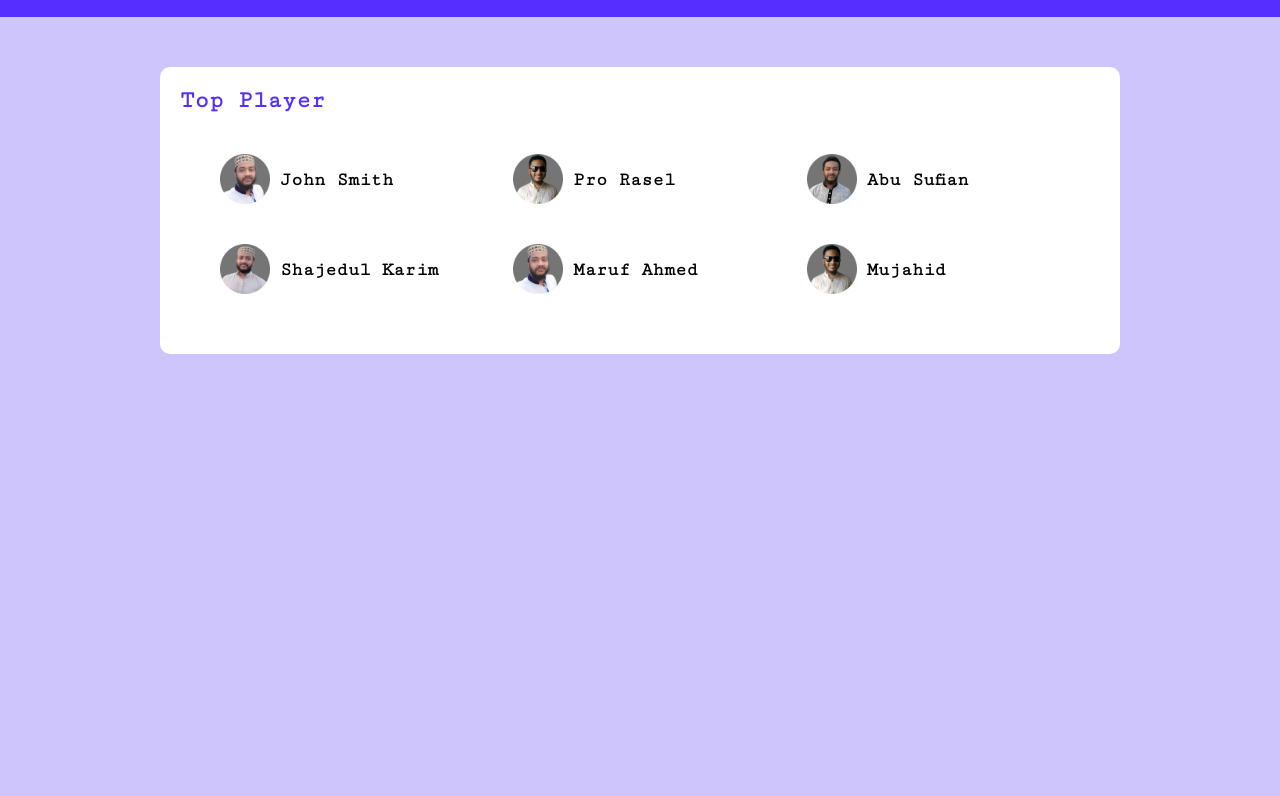
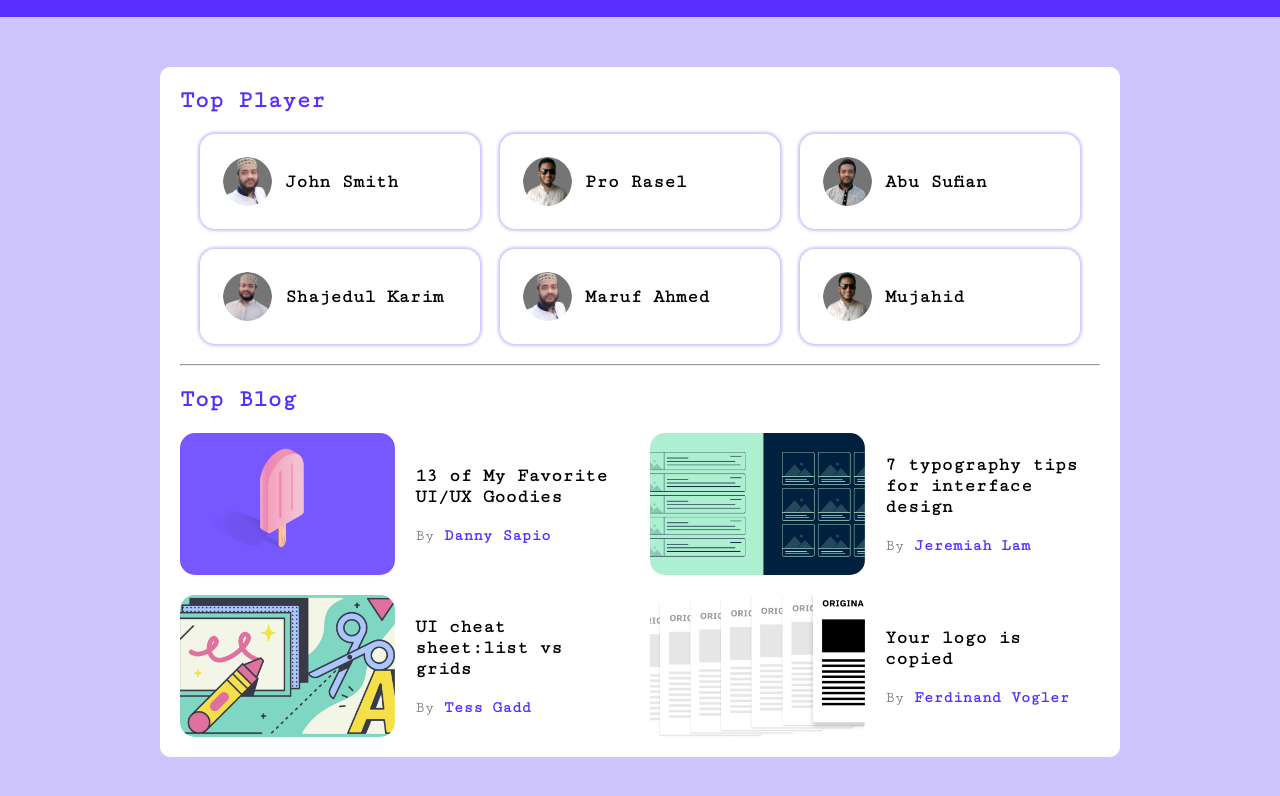
Before and after one commit to moinsoft/Idea, a plain HTML site: page index.html in a window 1280 px wide. Shown: the part 72-868 px from the top of the page. Before the commit the page ends 800 px from the top, so only its background shows below. Drawn offline with Linux system fonts and the light colour scheme.

Commit message:
Blog Part Done

```diff
--- a/css/style.css
+++ b/css/style.css
@@ -1,38 +1,37 @@
-@import url('https://fonts.googleapis.com/css2?family=Cutive+Mono&display=swap');
+@import url("https://fonts.googleapis.com/css2?family=Cutive+Mono&display=swap");
 
-*{
+* {
   margin: 0;
   padding: 0;
   box-sizing: border-box;
 }
 
-body{
-  font-family: 'Cutive Mono', monospace;
-  background-color:#cdc5fb;
+body {
+  font-family: "Cutive Mono", monospace;
+  background-color: #cdc5fb;
 }
 
-.container{
-  width:960px;
+.container {
+  width: 960px;
   max-width: 90%;
   margin: 0 auto;
 }
 
-.flex{
+.flex {
   display: flex;
   align-items: center;
 }
 
-.section-title{
-  color: #562EFF;
+.section-title {
+  color: #562eff;
 }
 
-
-header{
-  background-color:#562EFF;
+header {
+  background-color: #562eff;
   padding: 20px 0;
 }
 
-.logo{
+.logo {
   margin-right: auto;
 }
 
@@ -43,55 +42,121 @@ header{
   font-size: 23px;
 }
 
-.logo a img{
+.logo a img {
   width: 50px;
   margin-right: 10px;
-
 }
 
-.menu nav ul li{
+.menu nav ul li {
   list-style-type: none;
   margin: 0 10px;
 }
-.menu ul li a{
+.menu ul li a {
   text-decoration: none;
-  padding: 10px;color: #ffffff;
+  padding: 10px;
+  color: #ffffff;
   font-size: 20px;
   font-weight: bold;
+  transition: all 0.3s ease;
 }
 
-.profile img{
+.menu ul li a:hover {
+  color: #ff4a60;
+}
+
+.profile img {
   width: 45px;
   height: 45px;
   border-radius: 50%;
-  background-color:#fff;
-  border: 3px solid #562EFF;
+  background-color: #fff;
+  border: 3px solid #562eff;
+  transition: all 0.3s ease;
 }
 
-.profile img:hover{
+.profile img:hover {
   border: 3px solid #e8e7f3;
 }
 
-.playerBlog{
-  background-color:#ffffff;
+.playerBlog {
+  background-color: #ffffff;
   margin: 50px 0;
   padding: 20px;
   border-radius: 10px;
 }
 
-.player{
+.player {
   display: grid;
-  grid-template-columns: repeat(3,1fr);
+  grid-template-columns: repeat(3, 1fr);
+  gap: 20px;
   margin: 20px 0;
   padding: 0 20px;
-  justify-content: center;
 }
 
-.single-player{
-  padding:  20px;
+.single-player {
+  padding: 20px;
+  box-shadow: 0 0 3px 2px #cdc5fb;
+  border-radius: 15px;
+  transition: all 0.3s ease;
 }
 
-.single-player img{
-  width: 50px;
+.single-player:hover {
+  background-color: #562eff;
+  color: #fff;
+  box-shadow: 0 0 5px 5px #cdc5fb;
+}
+
+.single-player:hover img {
+  border: 3px solid #e8e7f3;
+}
+
+.single-player img {
+  width: 55px;
   margin-right: 10px;
+  border: 3px solid #fff;
+  border-radius: 50%;
 }
+
+.blog-title {
+  margin: 20px 0;
+}
+
+.blog {
+  display: grid;
+  grid-template-columns: repeat(2, 1fr);
+  gap: 20px;
+}
+
+.single-blog > * {
+  flex-basis: 100%;
+}
+
+.blog-img {
+  width: 300px;
+  height: 142px;
+  border-radius: 15px;
+  margin-right: 20px;
+  overflow: hidden;
+}
+
+.blog-img img {
+  width: 100%;
+  transition: all 1s ease;
+}
+
+.blog-img img:hover {
+  transform: scale(1.3);
+}
+
+.blog-info h3 {
+  margin-bottom: 20px;
+}
+
+.blog-info p {
+  color: #666666;
+}
+
+.blog-info p a {
+  color: #562eff;
+  font-weight: bold;
+  text-decoration: none;
+}
--- a/index.html
+++ b/index.html
@@ -12,19 +12,15 @@
     <title>Idea</title>
   </head>
   <body>
-
     <header>
-
       <div class="container flex">
-
         <div class="logo">
           <a class="flex" href="index.html">
-            <img src="assets/logo.svg" alt="">Idea
+            <img src="assets/logo.svg" alt="" />Idea
           </a>
         </div>
 
         <div class="menu">
-
           <nav>
             <ul class="flex">
               <li><a href="#">Home</a></li>
@@ -32,96 +28,116 @@
               <li><a href="#">Works</a></li>
             </ul>
           </nav>
-
         </div>
 
-
         <div class="profile">
-          <img src="assets/profile.png" alt="">
+          <img src="assets/profile.png" alt="" />
         </div>
-
       </div>
-
     </header>
 
-
     <main>
-
       <div class="container">
-
         <div class="playerBlog">
-
           <section>
-
             <h2 class="section-title">Top Player</h2>
 
             <div class="player">
+              <div class="single-player flex">
+                <img src="assets/player/player-1.png" alt="" />
+
+                <h3>John Smith</h3>
+              </div>
 
               <div class="single-player flex">
+                <img src="assets/player/player-2.png" alt="" />
 
-                <img src="assets/player/player-1.png" alt="">
-
-                <h3>John Smith</h3>
-
+                <h3>Pro Rasel</h3>
               </div>
 
+              <div class="single-player flex">
+                <img src="assets/player/player-3.png" alt="" />
+
+                <h3>Abu Sufian</h3>
+              </div>
 
               <div class="single-player flex">
+                <img src="assets/player/player-4.png" alt="" />
 
-                <img src="assets/player/player-2.png" alt="">
-
-                <h3>Pro Rasel</h3>
-
+                <h3>Shajedul Karim</h3>
               </div>
 
+              <div class="single-player flex">
+                <img src="assets/player/player-1.png" alt="" />
+
+                <h3>Maruf Ahmed</h3>
+              </div>
 
               <div class="single-player flex">
+                <img src="assets/player/player-2.png" alt="" />
 
-                <img src="assets/player/player-3.png" alt="">
+                <h3>Mujahid</h3>
+              </div>
+            </div>
+          </section>
 
-                <h3>Abu Sufian</h3>
+          <hr />
 
+          <section>
+            <h2 class="section-title blog-title">Top Blog</h2>
+
+            <div class="blog">
+              <div class="single-blog flex">
+                <div class="blog-img">
+                  <img src="assets/blog/blog-1.png" alt="" />
+                </div>
+
+                <div class="blog-info">
+                  <h3>13 of My Favorite UI/UX Goodies</h3>
+
+                  <p>By <a href=""> Danny Sapio</a></p>
+                </div>
               </div>
 
+              <div class="single-blog flex">
+                <div class="blog-img">
+                  <img src="assets/blog/blog-2.png" alt="" />
+                </div>
 
-              <div class="single-player flex">
+                <div class="blog-info">
+                  <h3>7 typography tips for interface design</h3>
 
-                <img src="assets/player/player-4.png" alt="">
-
-                <h3>Shajedul Karim</h3>
-
+                  <p>By <a href="">Jeremiah Lam</a></p>
+                </div>
               </div>
 
+              <div class="single-blog flex">
+                <div class="blog-img">
+                  <img src="assets/blog/blog-3.png" alt="" />
+                </div>
 
-              <div class="single-player flex">
+                <div class="blog-info">
+                  <h3>UI cheat sheet:list vs grids</h3>
 
-                <img src="assets/player/player-1.png" alt="">
-
-                <h3>Maruf Ahmed</h3>
-
+                  <p>By <a href="">Tess Gadd</a></p>
+                </div>
               </div>
 
+              <div class="single-blog flex">
+                <div class="blog-img">
+                  <img src="assets/blog/blog-4.png" alt="" />
+                </div>
 
-              <div class="single-player flex">
+                <div class="blog-info">
+                  <h3>Your logo is copied</h3>
 
-                <img src="assets/player/player-2.png" alt="">
-
-                <h3>Mujahid</h3>
-
+                  <p>By <a href="">Ferdinand Vogler</a></p>
+                </div>
               </div>
-
             </div>
-
           </section>
-
-
-
-
         </div>
-
       </div>
-
     </main>
-
   </body>
 </html>
```
